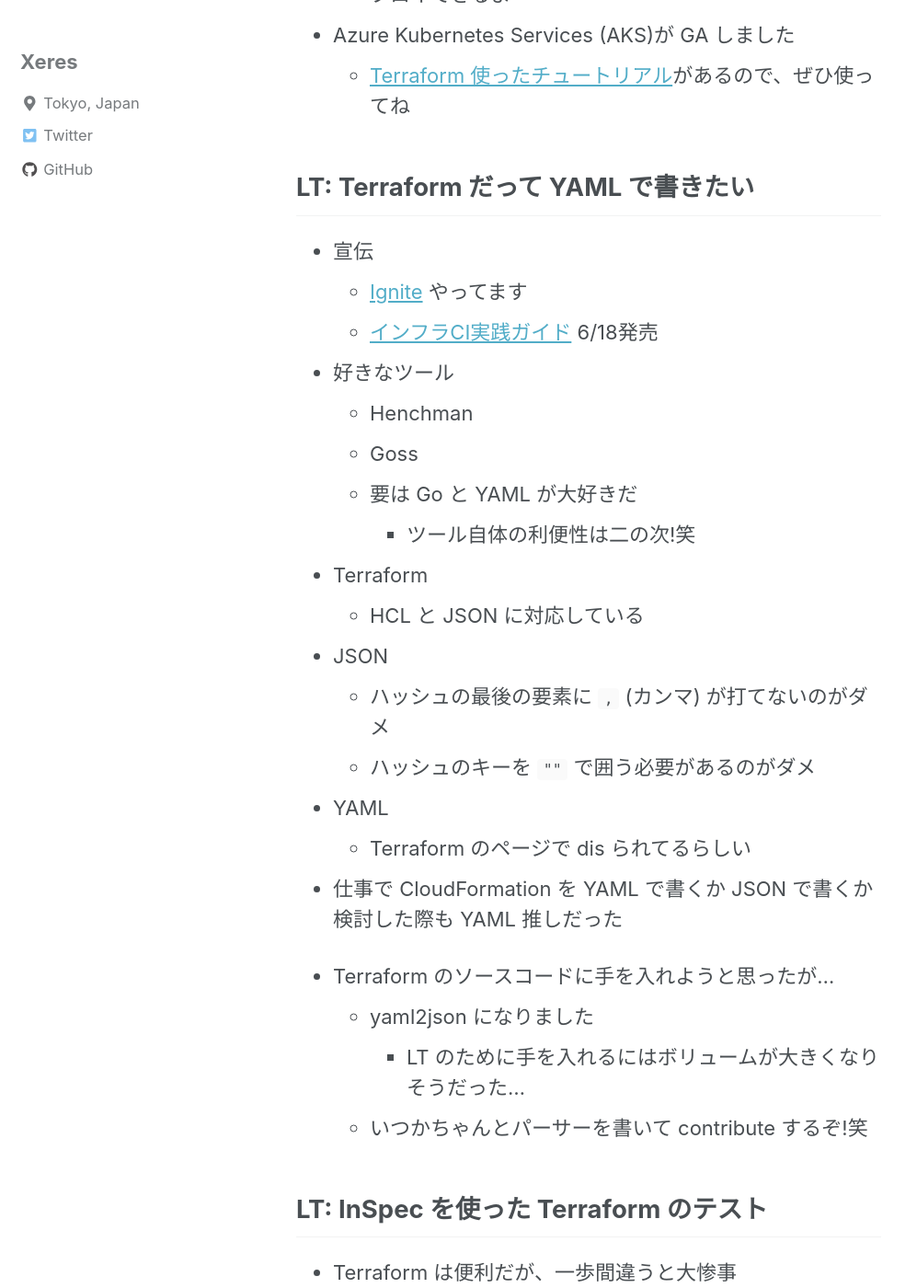
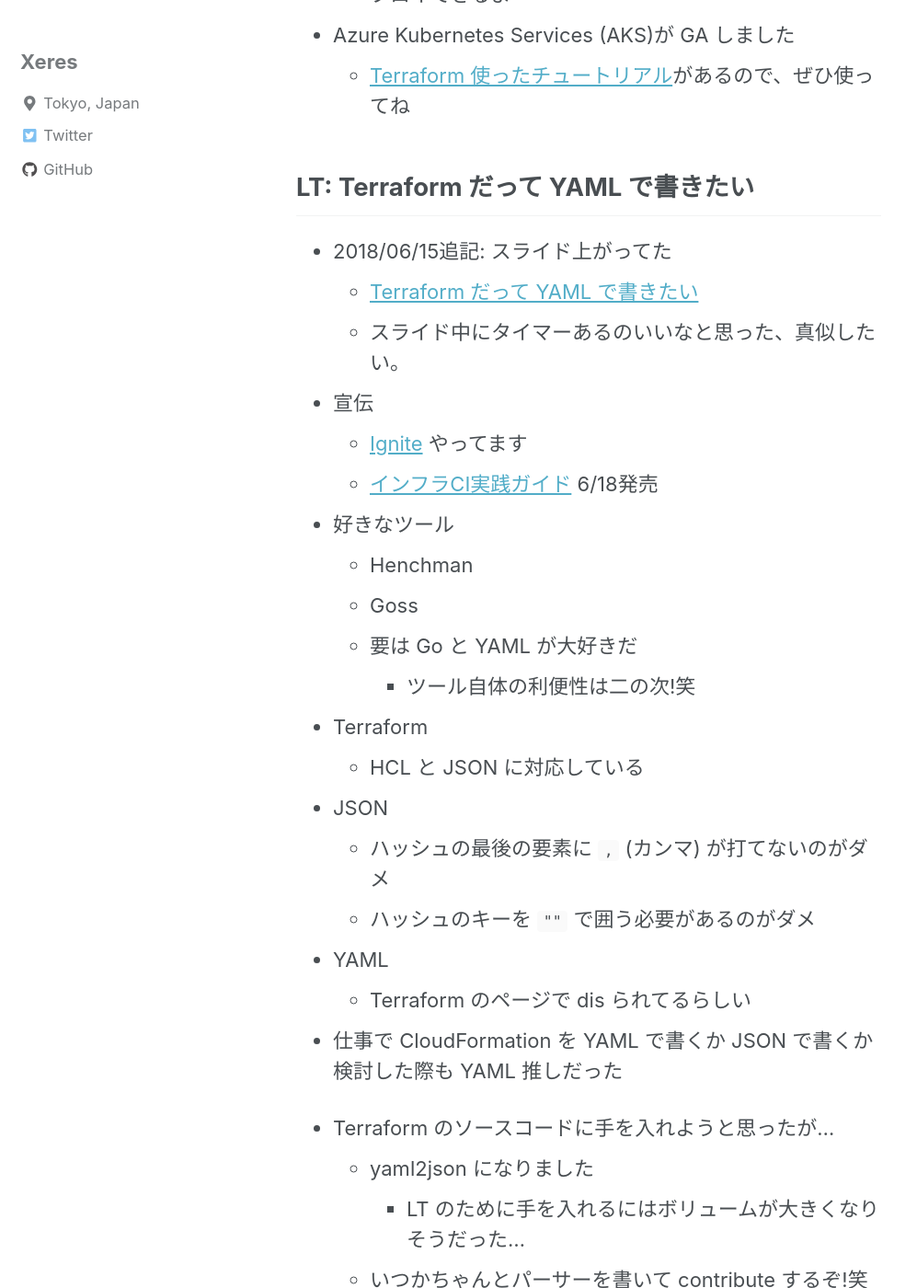
Before and after one commit to xeres/xeres.github.io, a Jekyll site: the page built from _posts/2018-06-14-easily-provision-it-infrastructure-with-terraform.md, in a window 1280 px wide and 1400 px high, scrolled down 11404 px. Shown: the whole window at 92% size, without its empty margins (0-997 px from the left). Built offline with Jekyll 4.4.1, drawn with Linux system fonts in a browser that asks for light colours; nearby versions of some CDN libraries; some of the changed text lies outside the part shown.

Commit message:
Added some slide links.

```diff
--- a/_posts/2018-06-14-easily-provision-it-infrastructure-with-terraform.md
+++ b/_posts/2018-06-14-easily-provision-it-infrastructure-with-terraform.md
@@ -246,6 +246,10 @@ date: 2018-06-15 21:00:00 +0900
 
 ## LT: Terraform だって YAML で書きたい
 
+- 2018/06/15追記: スライド上がってた
+  - [Terraform だって YAML で書きたい][terraform-with-yaml]
+  - スライド中にタイマーあるのいいなと思った、真似したい。
+
 - 宣伝
   - [Ignite][ignite] やってます
   - [インフラCI実践ガイド][infra-ci-guide] 6/18発売
@@ -274,6 +278,9 @@ date: 2018-06-15 21:00:00 +0900
   - いつかちゃんとパーサーを書いて contribute するぞ!笑
 
 ## LT: InSpec を使った Terraform のテスト
+
+- 2018/06/15追記: スライド上がってた
+  - [InSpec を使った Terraform のテスト][terraform-with-inspec]
 
 - Terraform は便利だが、一歩間違うと大惨事
   - Terraform 自体や Provider のバージョンアップ
@@ -325,3 +332,5 @@ date: 2018-06-15 21:00:00 +0900
 [ignite]: https://www.ignite.ci/
 [infra-ci-guide]: http://www.amazon.co.jp/o/ASIN/B07D2YCMJ5/xeres-22/
 [terraform-with-azure]: https://www.slideshare.net/kyoheim/terraformazure-102448779
+[terraform-with-yaml]: https://speakerdeck.com/habuka036/terraformdatuteyamldeshu-kitai
+[terraform-with-inspec]: https://talks.godoc.org/github.com/tkak/talks/2018/06/testing-terraform-code-with-inspec.slide#1
```
